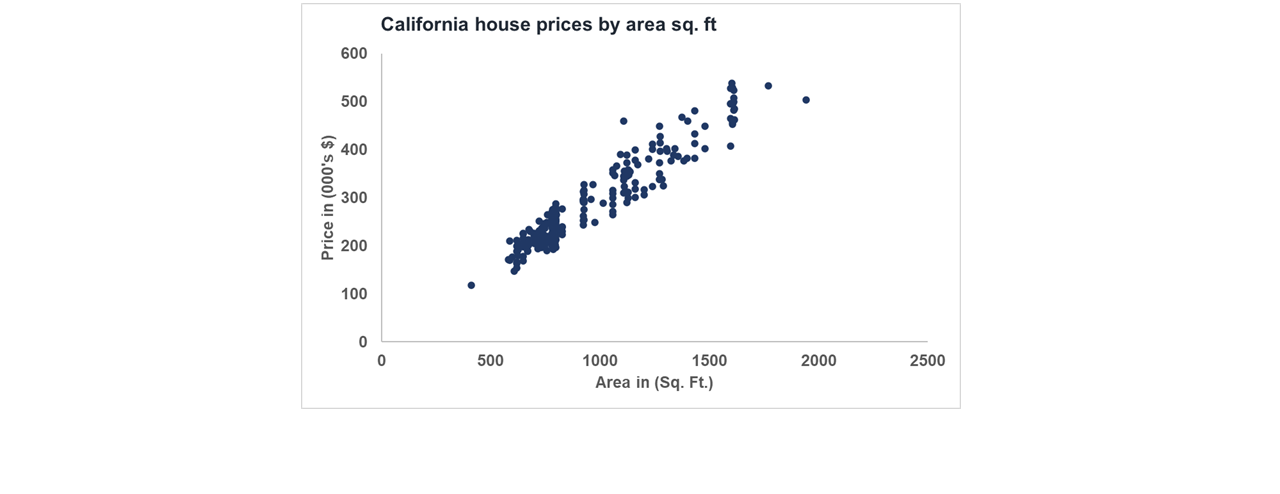
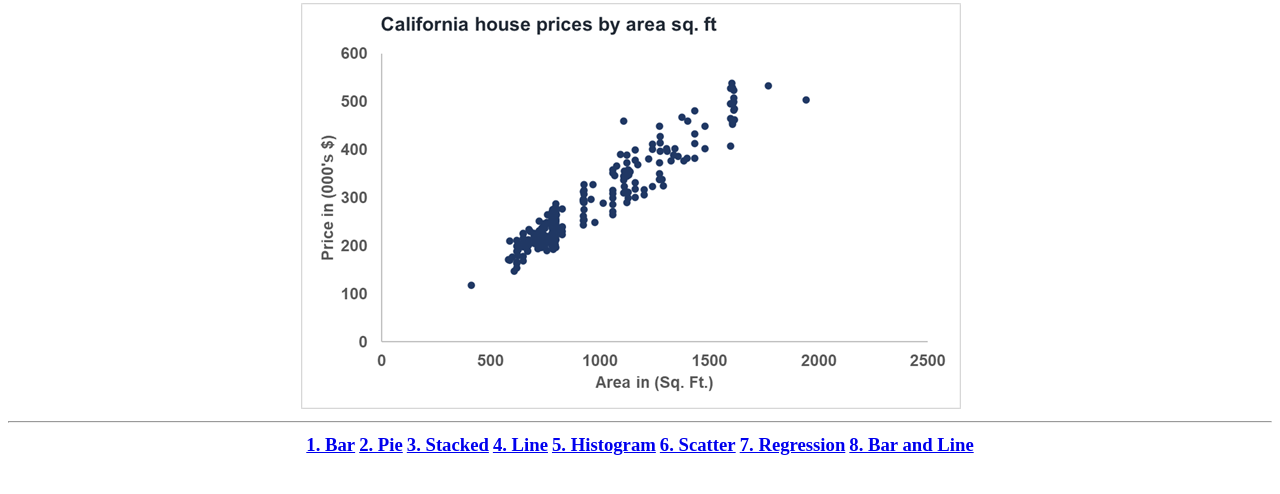
Before and after one commit to Kmohamedalie/Excel-Data-Visualization, a plain HTML site: page scatter_data.htm in a window 1280 px wide. Shown: the part 112-606 px from the top of the page. Drawn offline with Linux system fonts and the light colour scheme.

Commit message:
Update scatter_data.htm

```diff
--- a/scatter_data.htm
+++ b/scatter_data.htm
@@ -756,5 +756,38 @@ cnMvY2hhcnRzL19yZWxzL2NoYXJ0MS54bWwucmVsc1BLBQYAAAAACQAJAFICAABxKQAAAAA=
     <!----------------------------->
     <!--END OF OUTPUT FROM EXCEL PUBLISH AS WEB PAGE WIZARD-->
     <!----------------------------->
+     <hr />
+
+    <div align="center" class="responsive" width="1000" height="1000">
+      <table>
+        <thead></thead>
+        <tr>
+          <td>
+            <a href="bar_chart_data.htm" target="_blank"><h3>1. Bar</h3></a>
+          </td>
+          <td>
+            <a href="Pie_chart_excel.htm" target="_blank"><h3>2. Pie</h3></a>
+          </td>
+          <td>
+            <a href="stacked_area_chart_data.htm" target="_blank"><h3>3. Stacked</h3></a>
+          </td>
+          <td>
+            <a href="line_chart_data.htm" target="_blank"><h3>4. Line</h3> </a>
+          </td>
+          <td>
+            <a href="histogram_data.htm" target="_blank"><h3>5. Histogram</h3> </a>
+          </td>
+          <td>
+            <a href="scatter_data.htm" target="_blank"><h3>6. Scatter</h3> </a>
+          </td>
+          <td>
+            <a href="scatter_plot_ii.htm" target="_blank"><h3>7. Regression</h3> </a>
+          </td>
+          <td>
+            <a href="bar_line_chart_data.htm" target="_blank"><h3>8. Bar and Line</h3> </a>
+          </td>
+        </tr>
+      </table>
+    </div>
   </body>
 </html>
```
